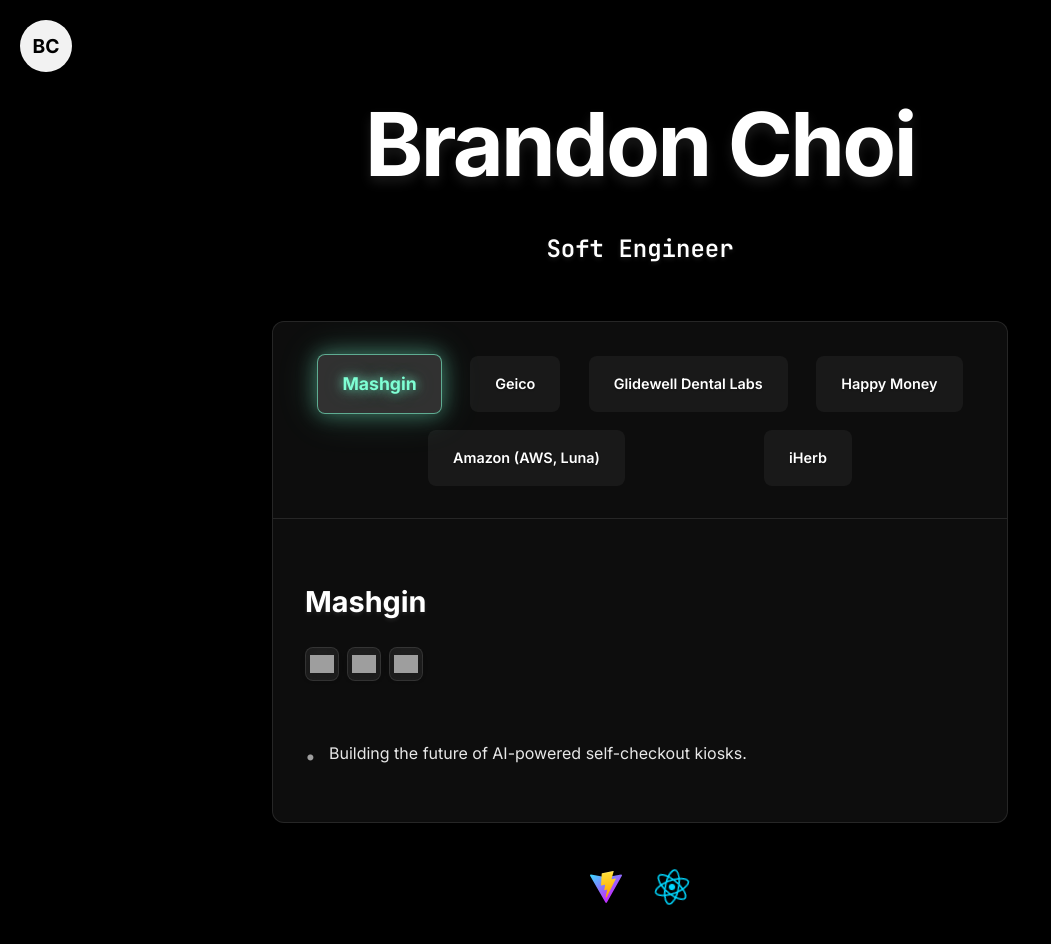
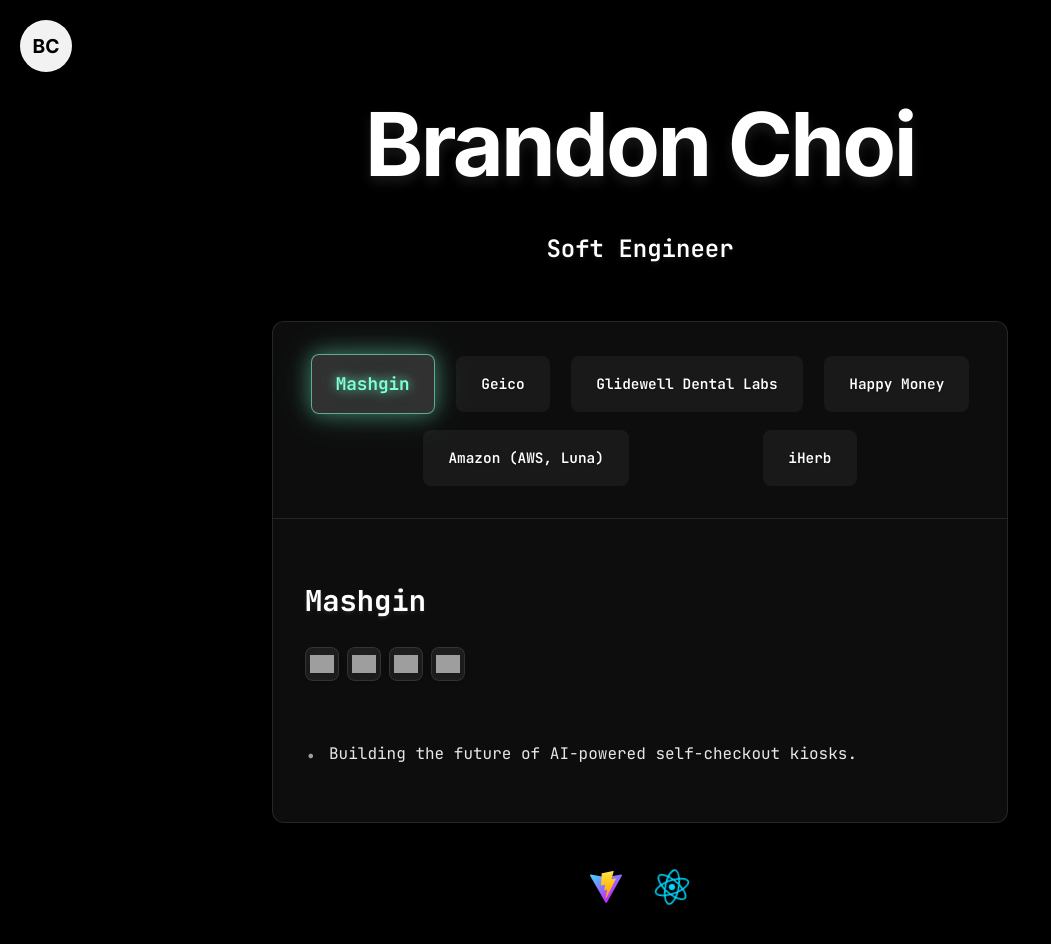
Before and after one commit to bmcpc/brandon-choi, a React (Vite) app: page / in a window 1280 px wide. Shown: the top 944 px of the page, without its empty margins (0-1051 px from the left). Built offline with nearby package versions, Linux system fonts and the light colour scheme; grey boxes are pictures that could not be loaded.

Commit message:
Update Mashgin tech stack and change font to monospace in experience section (#28)

```diff
--- a/src/App.jsx
+++ b/src/App.jsx
@@ -21,7 +21,7 @@
     {
       id: 6,
       name: "Mashgin",
-      techStack: ["python", "vue", "mysql"],
+      techStack: ["python", "vue", "mysql", "redis"],
       descriptions: [
         "Building the future of AI-powered self-checkout kiosks."
       ]
--- a/src/components/ExperienceList/ExperienceList.css
+++ b/src/components/ExperienceList/ExperienceList.css
@@ -62,7 +62,7 @@
 }
 
 .experience-text {
-  font-family: var(--font-family-primary);
+  font-family: var(--font-family-mono);
   font-size: 0.9rem;
   font-weight: 600;
   color: var(--color-text-primary);
@@ -96,7 +96,7 @@
 }
 
 .experience-title {
-  font-family: var(--font-family-primary);
+  font-family: var(--font-family-mono);
   font-size: 1.8rem;
   font-weight: 700;
   color: var(--color-text-primary);
@@ -116,7 +116,7 @@
   font-size: 1rem;
   line-height: 1.6;
   color: var(--color-text-tertiary);
-  font-family: var(--font-family-primary);
+  font-family: var(--font-family-mono);
 }
 
 .experience-list-item::before {
```
